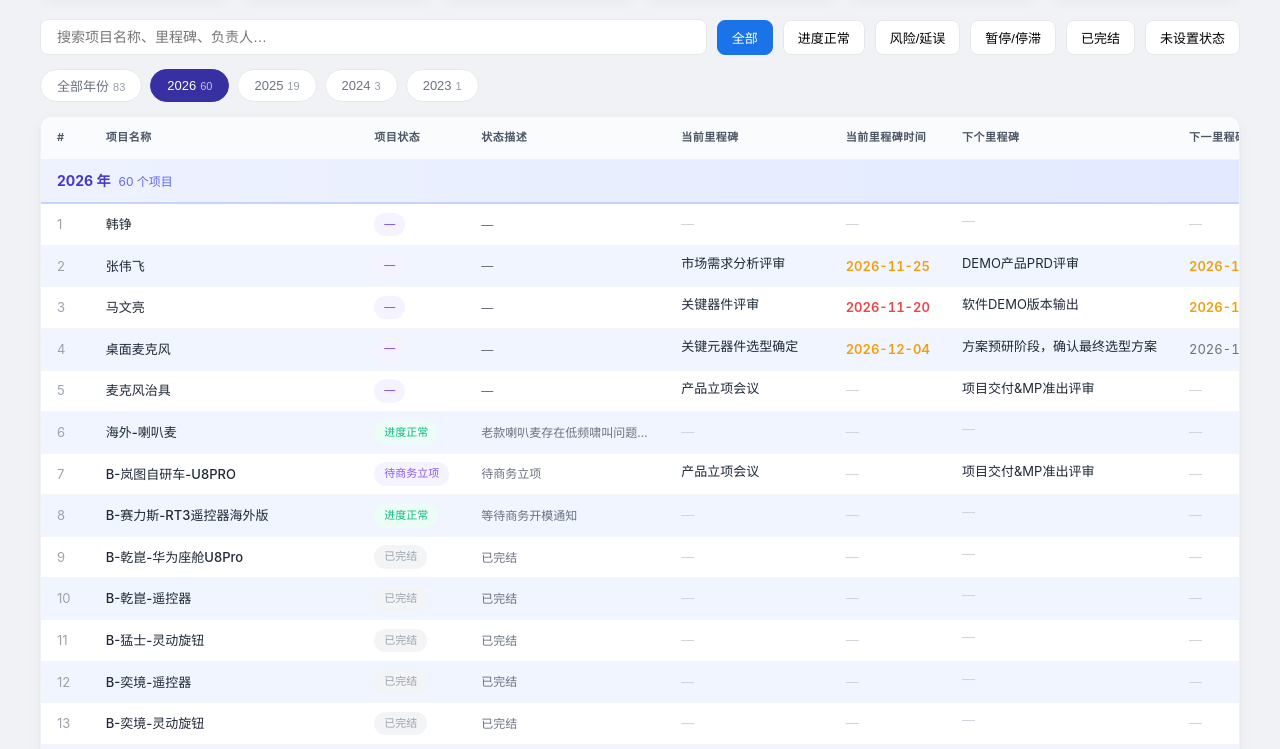
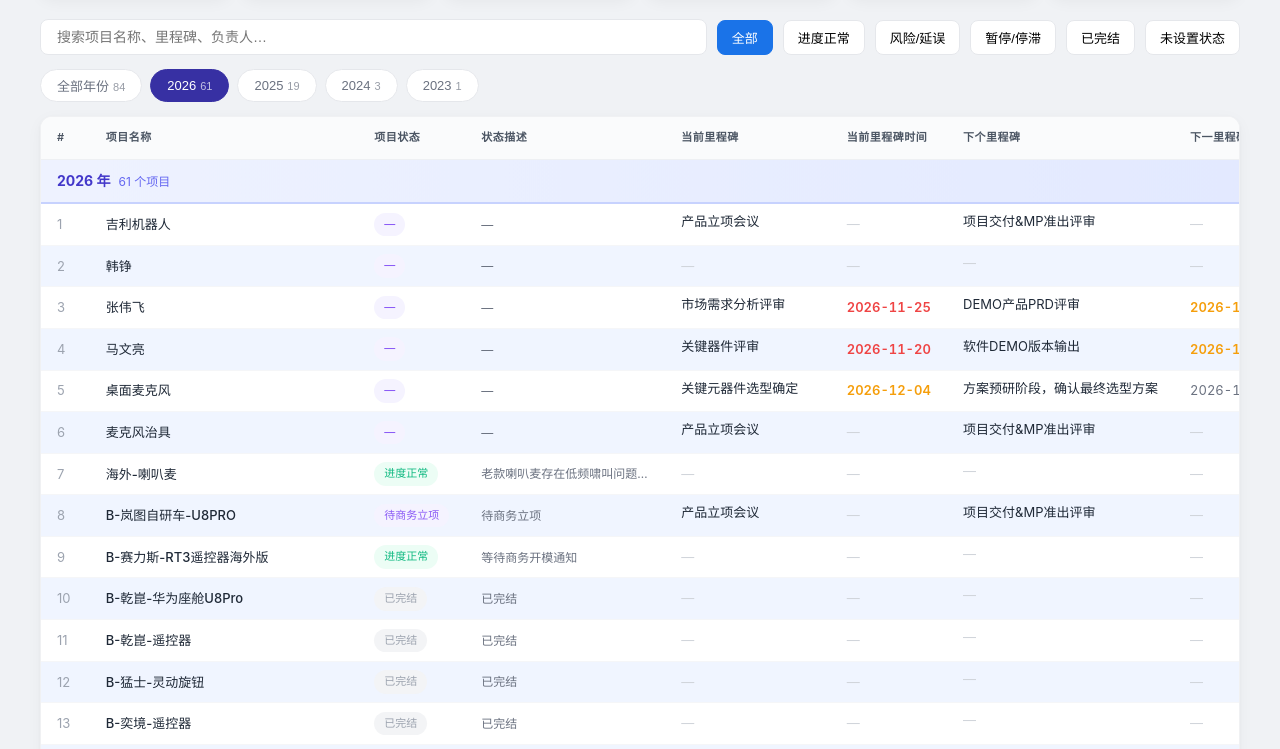
Before and after one commit to hcdong521/hardware-project, a plain HTML site: page index.html in a window 1280 px wide. Shown: the part 225-974 px from the top of the page. Drawn offline with Linux system fonts and the light colour scheme.

Commit message:
自动刷新 2026-11-26 23:00（84 项 / 381 条里程碑）

```diff
--- a/index.html
+++ b/index.html
@@ -268,7 +268,7 @@
 <div class="header">
   <h1>炉石项目集 · 硬件项目全景</h1>
   <div class="subtitle">按创建年份倒序分组</div>
-  <div class="meta">数据更新：2026-11-25</div>
+  <div class="meta">数据更新：2026-11-26</div>
 </div>
 
 <div class="stats-row" id="statsRow"></div>
@@ -312,6 +312,71 @@
 <script>
 const projects = [
   {
+    "id": "6b07db3e6cb8d6136c6972a9",
+    "name": "吉利机器人",
+    "created": "2026-11-26T07:09:50.299Z",
+    "statusName": "暂无状态",
+    "statusDesc": "",
+    "owner": "黄成东",
+    "milestones": [
+      {
+        "c": "产品立项会议",
+        "d": "",
+        "done": false
+      },
+      {
+        "c": "项目交付&MP准出评审",
+        "d": "",
+        "done": false
+      },
+      {
+        "c": "完成定标",
+        "d": "",
+        "done": false
+      },
+      {
+        "c": "DVT试产物料齐套",
+        "d": "",
+        "done": false
+      },
+      {
+        "c": "DVT准出评审",
+        "d": "",
+        "done": false
+      },
+      {
+        "c": "PVT准出评审",
+        "d": "",
+        "done": false
+      },
+      {
+        "c": "MP物料齐套",
+        "d": "",
+        "done": false
+      },
+      {
+        "c": "ID FIX",
+        "d": "",
+        "done": false
+      },
+      {
+        "c": "EVT试产物料齐套",
+        "d": "",
+        "done": false
+      },
+      {
+        "c": "EVT准出评审",
+        "d": "",
+        "done": false
+      },
+      {
+        "c": "PVT试产物料齐套",
+        "d": "",
+        "done": false
+      }
+    ]
+  },
+  {
     "id": "6affa0ec7277b58c55e639a5",
     "name": "韩铮",
     "created": "2026-11-20T01:22:52.768Z",
@@ -344,13 +409,13 @@ const projects = [
         "done": false
       },
       {
+        "c": "结构3D版本",
+        "d": "2026-11-27",
+        "done": false
+      },
+      {
         "c": "预立项",
         "d": "2026-11-30",
-        "done": false
-      },
-      {
-        "c": "结构3D版本",
-        "d": "2026-12-04",
         "done": false
       },
       {
@@ -961,7 +1026,7 @@ const projects = [
     "created": "2026-08-25T07:01:10.823Z",
     "statusName": "进度正常",
     "statusDesc": "【261109】预研中，本周会立项",
-    "owner": "黄成东",
+    "owner": "盛凯丽",
     "milestones": [
       {
         "c": "完成定标",
@@ -1300,7 +1365,7 @@ const projects = [
     "created": "2026-06-01T10:53:06.177Z",
     "statusName": "进度正常",
     "statusDesc": "【261109】本周预研中",
-    "owner": "黄成东",
+    "owner": "盛凯丽",
     "milestones": [
       {
         "c": "开模指令",
@@ -1468,7 +1533,7 @@ const projects = [
       {
         "c": "封样完成",
         "d": "2026-08-10",
-        "done": false
+        "done": true
       },
       {
         "c": "PSW签署完成（纸质）",
@@ -1478,7 +1543,7 @@ const projects = [
       {
         "c": "DV实验完成",
         "d": "2026-08-26",
-        "done": false
+        "done": true
       },
       {
         "c": "PVT交货",
@@ -2953,7 +3018,7 @@ const projects = [
     "milestones": []
   }
 ];
-const today = new Date('2026-11-25');
+const today = new Date('2026-11-26');
 
 const ownerMap = {
   '郑雯遐': 'owner-zheng',
```
